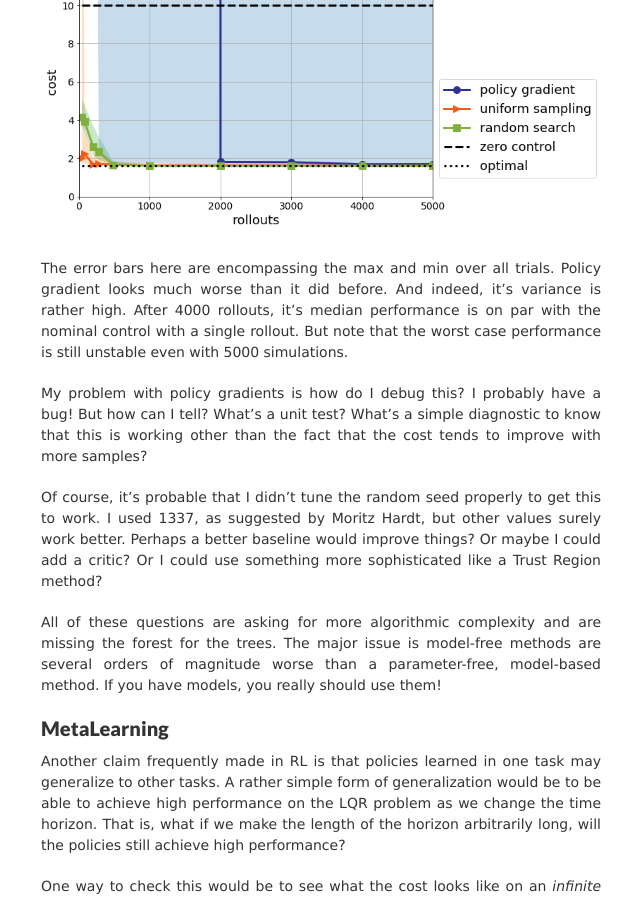
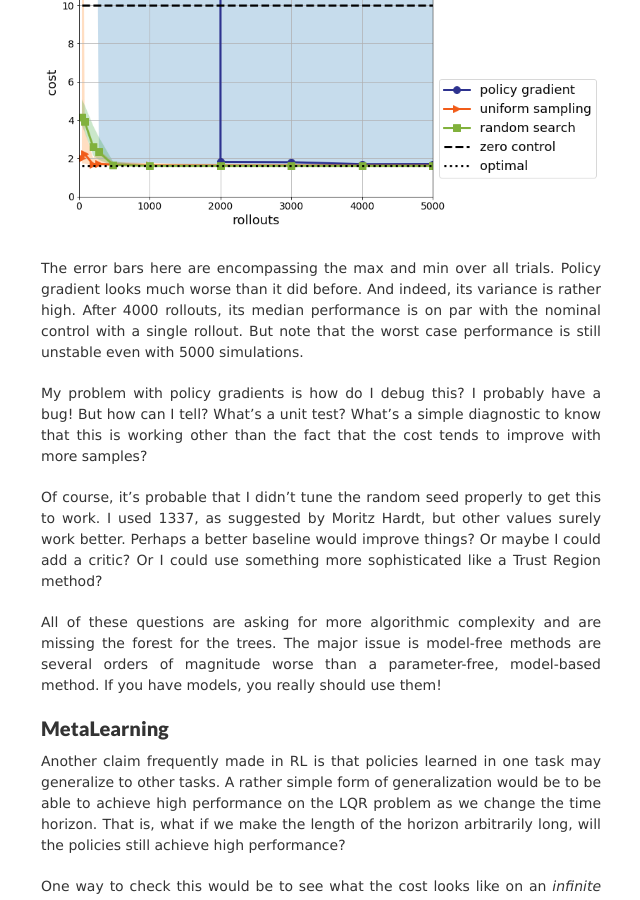
Before and after one commit to benjamin-recht/benjamin-recht.github.io, a Jekyll site: the page built from _posts/2018-02-26-nominal.md, in a window 1280 px wide and 900 px high, scrolled down 3809 px. Shown: the whole window, without its empty margins (319-959 px from the left). Built offline with Jekyll 4.4.1, drawn with Linux system fonts in a browser that asks for light colours; nearby versions of some CDN libraries; formulas are drawn with MathJax 3; comment, search, counter and statistics services are not loaded.

Commit message:
double its

```diff
--- a/_posts/2018-02-26-nominal.md
+++ b/_posts/2018-02-26-nominal.md
@@ -109,7 +109,7 @@ The story changes if I include error bars.  Now, rather than plotting the best p
 ![position](/assets/rl/policies/cost_finite_err_bars.png){:width="560px"}
 
 
-The error bars here are encompassing the max and min over all trials. Policy gradient looks much worse than it did before. And indeed, it’s variance is rather high. After 4000 rollouts, it’s median performance is on par with the nominal control with a single rollout. But note that the worst case performance is still unstable even with 5000 simulations.
+The error bars here are encompassing the max and min over all trials. Policy gradient looks much worse than it did before. And indeed, its variance is rather high. After 4000 rollouts, its median performance is on par with the nominal control with a single rollout. But note that the worst case performance is still unstable even with 5000 simulations.
 
 My problem with policy gradients is how do I debug this? I probably have a bug! But how can I tell? What’s a unit test? What’s a simple diagnostic to know that this is working other than the fact that the cost tends to improve with more samples?
 
```
